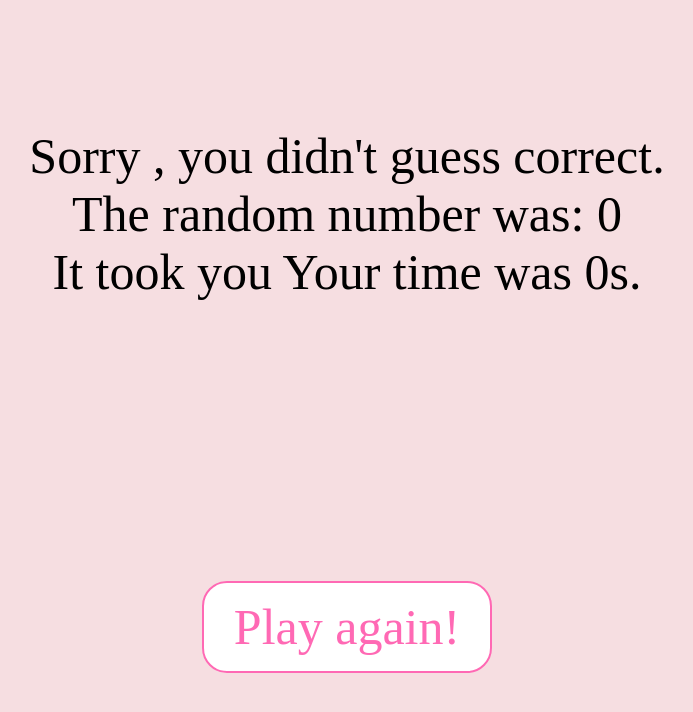
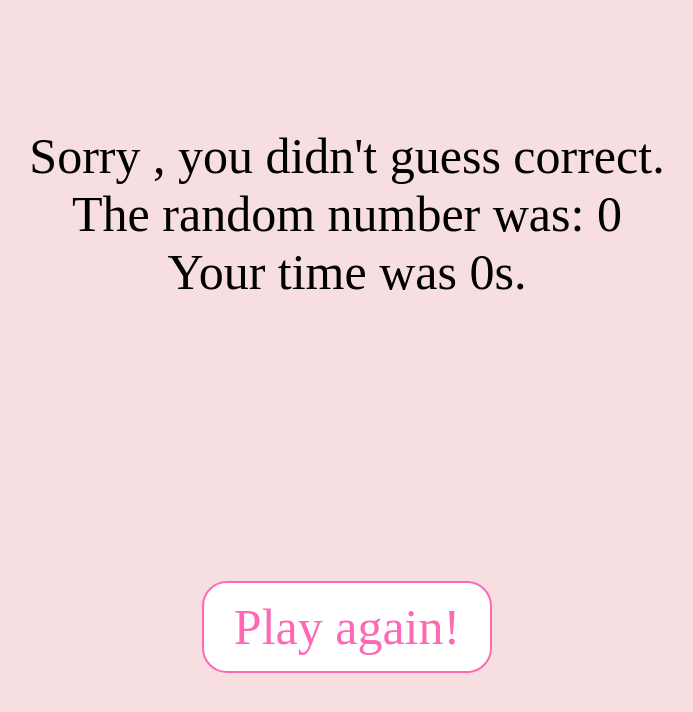
Before and after one commit to aaculp/interviewApp, a React (Create React App) app: page /resultsScreen in a window 1280 px wide. Shown: the top 712 px of the page, without its empty margins (293-986 px from the left). Built offline with nearby package versions, Linux system fonts and the light colour scheme; a web font is replaced by a local one.

Commit message:
one last push

```diff
--- a/src/resultsScreen/index.js
+++ b/src/resultsScreen/index.js
@@ -79,7 +79,7 @@ const ResultsScreen = () => {
           <StyledTypography>Sorry {playerName}, you didn't guess correct.</StyledTypography>
         )}
         <StyledTypography>The random number was: {randomNumber}</StyledTypography>
-        <StyledTypography>It took you {totalTime}.</StyledTypography>
+        <StyledTypography>{totalTime}.</StyledTypography>
       </StyleFlexContainer>
       <StyledButton onClick={handleOnClick}>Play again!</StyledButton>
     </StyledContainer>
```
